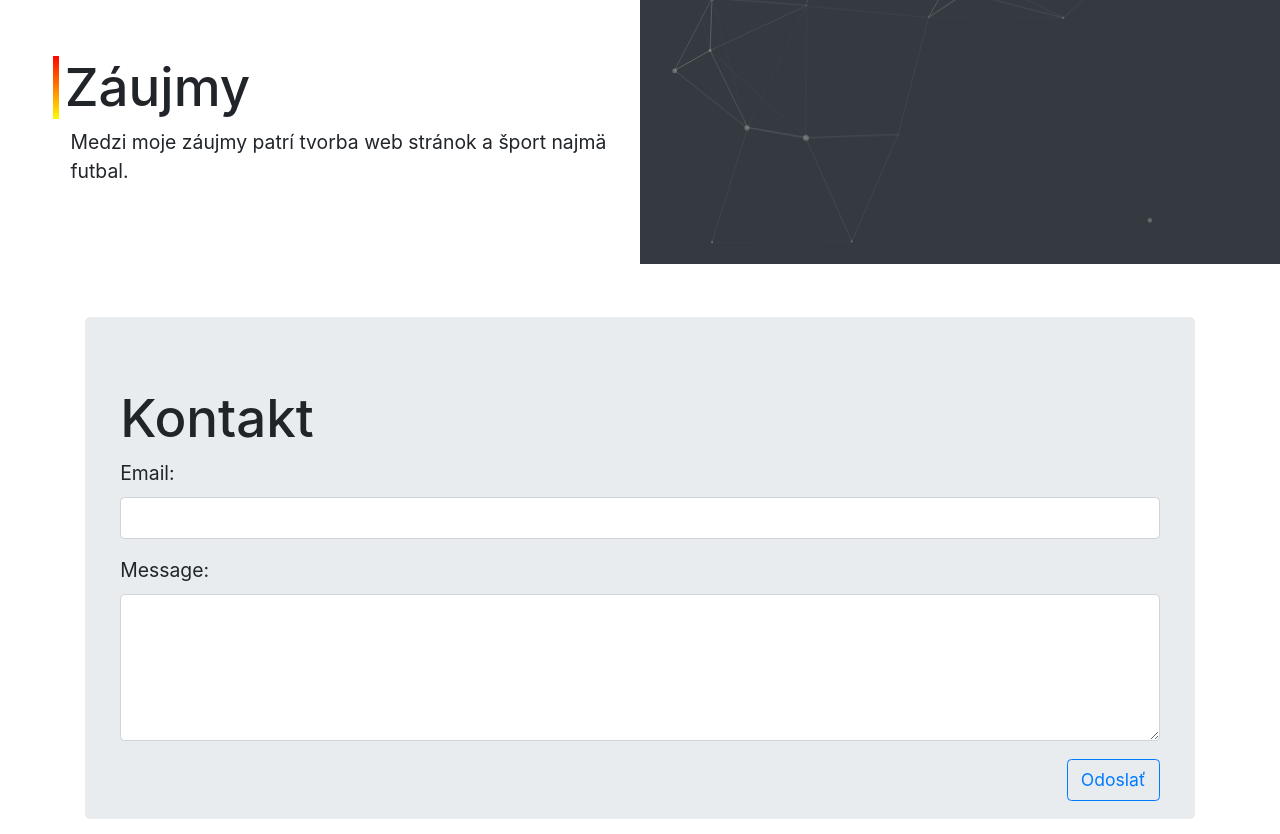
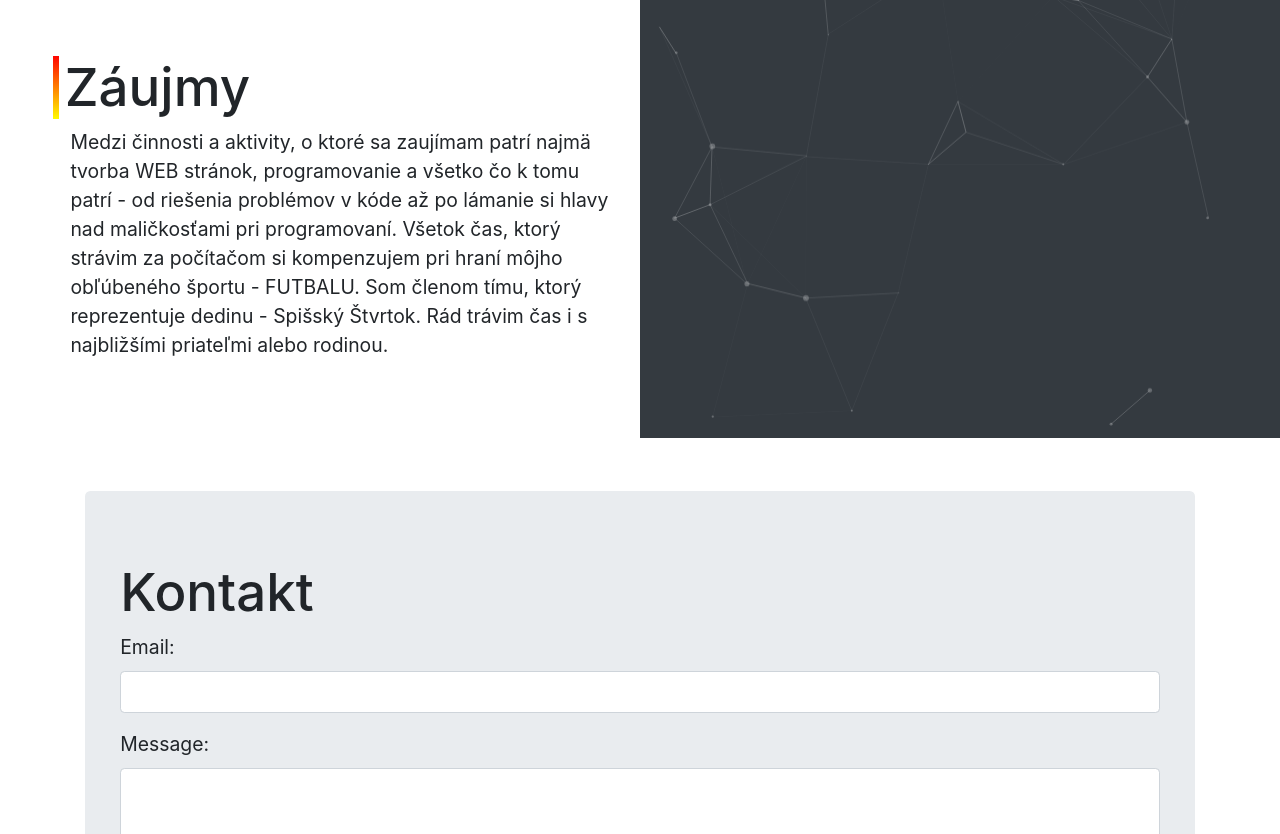
Before and after one commit to simons129/simons129.github.io, a plain HTML site: page index.html in a window 1280 px wide. Shown: the part 2080-2914 px from the top of the page. Drawn offline with nearby package versions, Linux system fonts and the light colour scheme; animation ran at ten frames a second.

Commit message:
Update index.html

```diff
--- a/index.html
+++ b/index.html
@@ -5,6 +5,8 @@
   <title>Šimon Servatka</title>
   <meta charset="utf-8">
   <meta name="viewport" content="width=device-width, initial-scale=1">
+  <meta name="description" content="Moja osobná stránka">
+  <meta name="author" content="Šimon Servatka">
 
   <link rel="icon" href="favicon.ico" type="image/gif" sizes="16x16">
 
@@ -115,7 +117,12 @@
           <h2>Záujmy</h2>
           <div class="ml-3">
             <p>
-              Medzi moje záujmy patrí tvorba web stránok a šport najmä futbal.
+              Medzi činnosti a aktivity, o ktoré sa zaujímam patrí najmä tvorba WEB stránok,
+              programovanie a všetko čo k tomu patrí - od riešenia problémov v kóde až
+              po lámanie si hlavy nad maličkosťami pri programovaní.
+              Všetok čas, ktorý strávim za počítačom si kompenzujem pri hraní môjho obľúbeného športu - FUTBALU.
+              Som členom tímu, ktorý reprezentuje dedinu - Spišský Štvrtok.
+              Rád trávim čas i s najbližšími priateľmi alebo rodinou.
             </p>
           </div>
         </section>
@@ -160,7 +167,7 @@
   <script src="https://maxcdn.bootstrapcdn.com/bootstrap/4.3.1/js/bootstrap.min.js"></script>
   <script src="https://cdn.jsdelivr.net/particles.js/2.0.0/particles.min.js"></script>
   <script src="https://unpkg.com/aos@2.3.1/dist/aos.js"></script>
-  <script type="text/javascript">
+  <script>
   particlesJS("particles-js", {"particles":{"number":{"value":120,"density":{"enable":true,"value_area":1200}},"color":{"value":"#ffffff"},"shape":{"type":"circle","stroke":{"width":0,"color":"#000000"},"polygon":{"nb_sides":5},"image":{"src":"img/github.svg","width":1000,"height":1000}},"opacity":{"value":0.25,"random":false,"anim":{"enable":false,"speed":1,"opacity_min":0.1,"sync":false}},"size":{"value":3,"random":true,"anim":{"enable":false,"speed":40,"size_min":0.1,"sync":false}},"line_linked":{"enable":true,"distance":150,"color":"#ffffff","opacity":0.3,"width":1},"move":{"enable":true,"speed":3,"direction":"none","random":false,"straight":false,"out_mode":"out","bounce":false,"attract":{"enable":false,"rotateX":600,"rotateY":1200}}},"interactivity":{"detect_on":"canvas","events":{"onhover":{"enable":true,"mode":"repulse"},"onclick":{"enable":true,"mode":"push"},"resize":true},"modes":{"grab":{"distance":400,"line_linked":{"opacity":1}},"bubble":{"distance":400,"size":40,"duration":2,"opacity":8,"speed":3},"repulse":{"distance":200,"duration":0.4},"push":{"particles_nb":4},"remove":{"particles_nb":2}}},"retina_detect":true});
   </script>
   <script src="main.js"></script>
```
